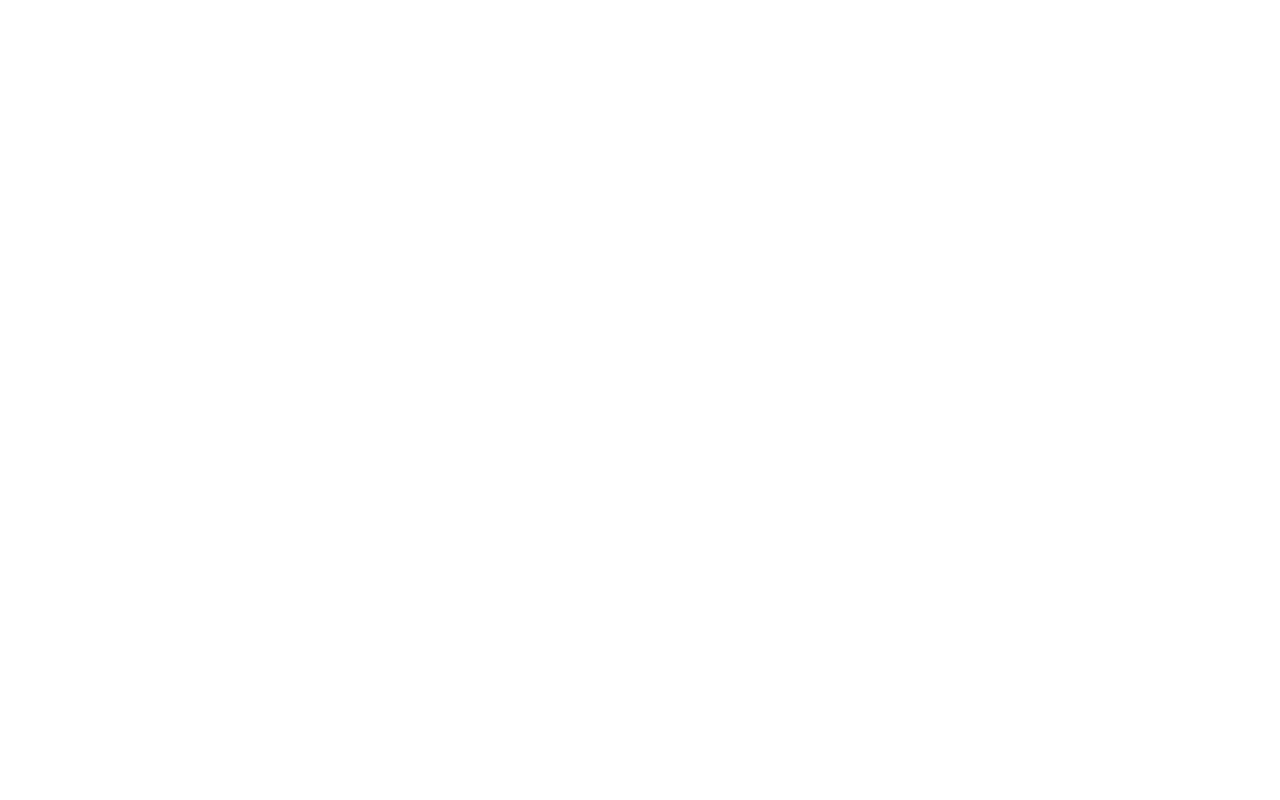
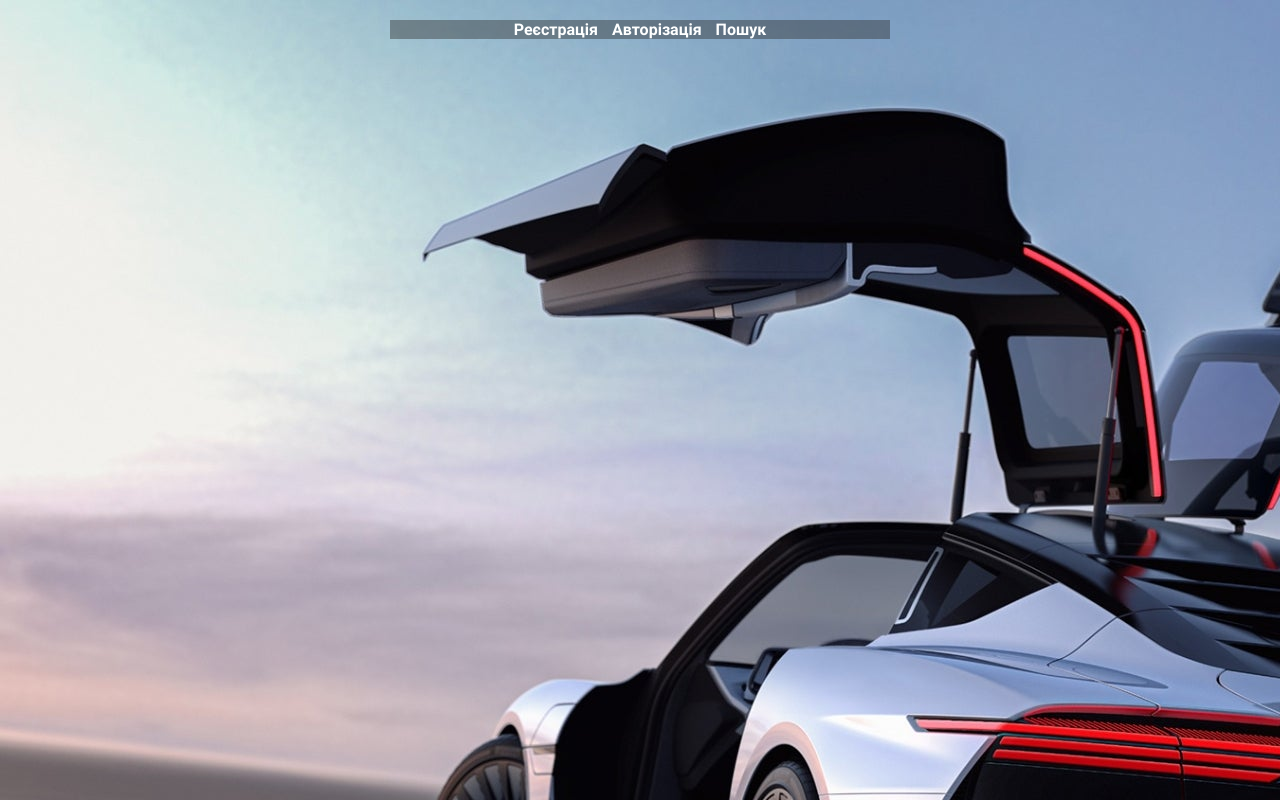
Before and after one commit to RainbowPlayer/Hilel, a plain HTML site: page index.html in a window 1280 px wide. Drawn offline with Linux system fonts and the light colour scheme.

Commit message:
new pages

```diff
--- /dev/null
+++ b/autorisation/css/style.css
@@ -0,0 +1,17 @@
+html {
+  font-family: "Roboto", sans-serif;
+  font-size: 16px;
+  font-weight: 400;
+}
+
+.container {
+  max-width: 1440px;
+  margin: 0 auto;
+}
+
+body {
+  background: url("../../images/car2.jpg");
+  background-attachment: fixed;
+  background-position: center;
+  background-size: 100%;
+}
--- a/css/style.css
+++ b/css/style.css
@@ -3,3 +3,32 @@ html {
   font-size: 16px;
   font-weight: 400;
 }
+
+.container {
+  max-width: 1440px;
+  margin: 0 auto;
+}
+
+a {
+  text-decoration: none;
+  color: rgb(254, 255, 255);
+}
+
+a + a {
+  padding-left: 10px;
+}
+
+.nav-fix {
+  margin: 20px auto 10px;
+  width: 80%;
+  text-align: center;
+  font-family: "Roboto", sans-serif;
+  font-size: 16px;
+  font-weight: 700;
+  background-color: rgba(51, 50, 50, 0.445);
+  max-width: 500px;
+}
+
+body {
+  background: url("../images/car.jpg");
+}
--- a/index.html
+++ b/index.html
@@ -7,11 +7,20 @@
     <meta name="viewport" content="width=device-width, initial-scale=1.0">
     <link rel="stylesheet" href="./fonts/fonts.css">
     <link rel="stylesheet" href="./css/style.css">
-    <title>Document</title>
+    <title>Main</title>
 </head>
 
 <body>
+    <header class="container nav-fix">
+        <nav>
+            <a href="./reg/reg.html">Реєстрація</a>
+            <a href="./autorisation/auto.html">Авторізація</a>
+            <a href="./reg/reg.html">Пошук</a>
+        </nav>
+    </header>
+    <section>
 
+    </section>
 
     <footer>
 
```
Also changed, not shown: autorisation/auto.html (added, +23 -0 lines), images/Car.jpg (added), images/car2.jpg (added), images/car3.jpg (added).
